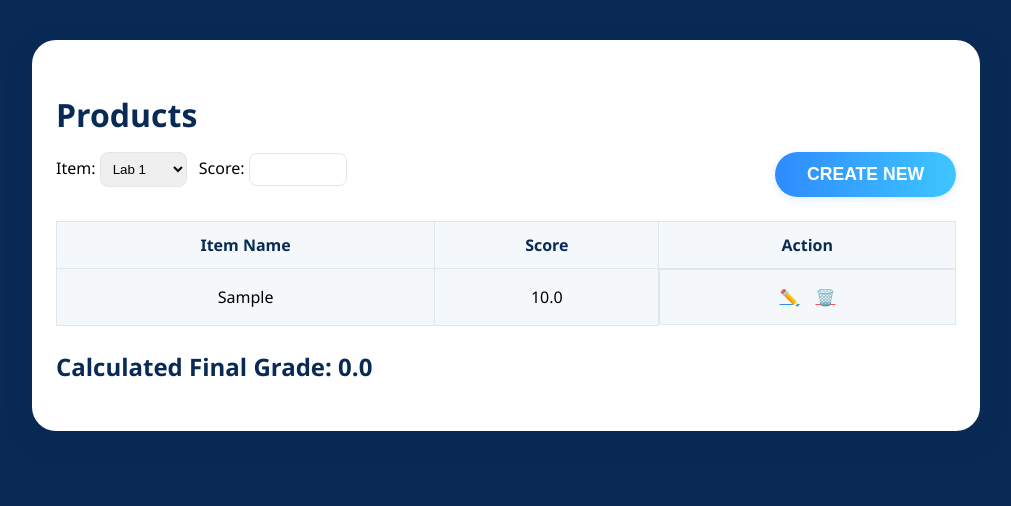
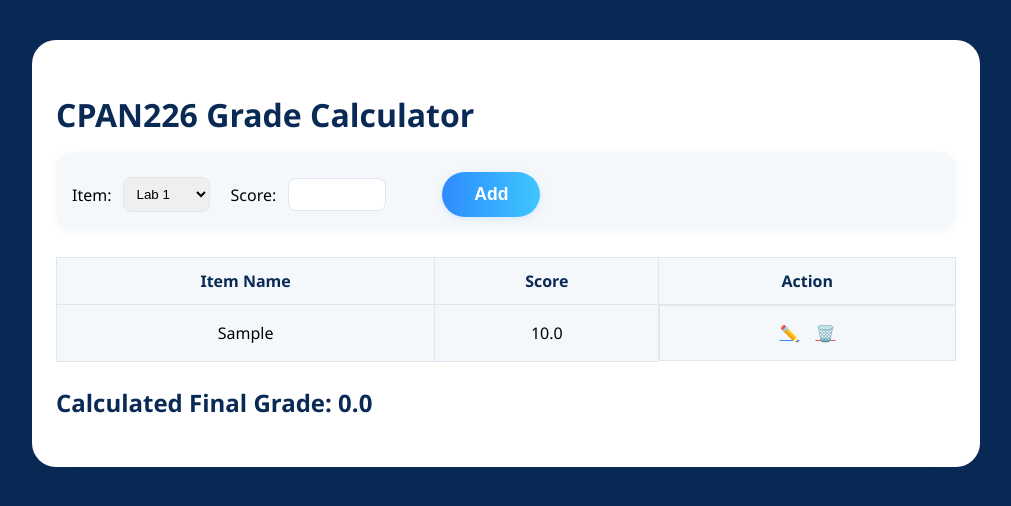
Before and after one commit to lozass/CPAN226_Lab_0, a Flask app: page / in a window 1280 px wide. Shown: the top 506 px of the page, without its empty margins (134-1145 px from the left). Run offline with Flask 3, Linux system fonts and the light colour scheme; tables that the repository leaves empty hold one stand-in row (values such as "Sample post").

Commit message:
ui: small ui improvements to the Add form

```diff
--- a/static/style.css
+++ b/static/style.css
@@ -1,3 +1,15 @@
+/* Input box for form grouping */
+.input-box {
+    background: #f5f8fa;
+    border-radius: 16px;
+    padding: 20px 16px 12px 16px;
+    margin-bottom: 28px;
+    box-shadow: 0 2px 8px rgba(10,42,86,0.04);
+    display: flex;
+    align-items: center;
+    justify-content: flex-start;
+    flex-wrap: wrap;
+}
 body {
     background: #0a2a56;
     font-family: 'Segoe UI', Arial, sans-serif;
@@ -24,9 +36,9 @@ h1, h2 {
     padding: 12px 32px;
     font-size: 1.1em;
     font-weight: 600;
+    margin-left:36px;
     cursor: pointer;
     box-shadow: 0 2px 8px rgba(46,139,255,0.15);
-    margin-bottom: 24px;
     transition: background 0.2s;
 }
 .button-primary:hover {
--- a/templates/edit.html
+++ b/templates/edit.html
@@ -2,12 +2,12 @@
 <html lang="en">
 <head>
     <meta charset="UTF-8">
-    <title>Edit Grade Item</title>
+    <title>Edit Grade Item - CPAN226 Grade Calculator</title>
     <link rel="stylesheet" href="{{ url_for('static', filename='style.css') }}">
 </head>
 <body>
     <div class="container">
-        <h1>Edit Grade Item</h1>
+        <h1>Edit Grade Item - CPAN226 Grade Calculator</h1>
         <form action="" method="post">
             <label for="test">Item:</label>
             <select name="test" id="test">
--- a/templates/index.html
+++ b/templates/index.html
@@ -2,14 +2,14 @@
 <html lang="en">
 <head>
     <meta charset="UTF-8">
-    <title>Course Grade Calculator</title>
+    <title>CPAN226 Grade Calculator</title>
     <link rel="stylesheet" href="{{ url_for('static', filename='style.css') }}">
 </head>
 <body>
     <div class="container">
-        <h1>Products</h1>
-        <form action="/add" method="post" style="margin-bottom:24px;">
-            <button type="submit" class="button-primary" style="float:right;">CREATE NEW</button>
+        <h1>CPAN226 Grade Calculator</h1>
+        <div class="input-box">
+            <form action="/add" method="post" style="margin-bottom:0; display: flex; align-items: center; gap: 12px; flex-wrap: wrap;">
                 <label for="test">Item:</label>
                 <select name="test" id="test">
                     <option value="Lab 1">Lab 1</option>
@@ -24,7 +24,9 @@
                 </select>
                 <label for="score">Score:</label>
                 <input type="number" name="score" id="score" step="0.01" min="0" max="100" required>
+                <button type="submit" class="button-primary">Add</button>
             </form>
+        </div>
         <table>
             <tr>
                 <th>Item Name</th>
```
Lines whose indentation alone changed are shown as unchanged.
